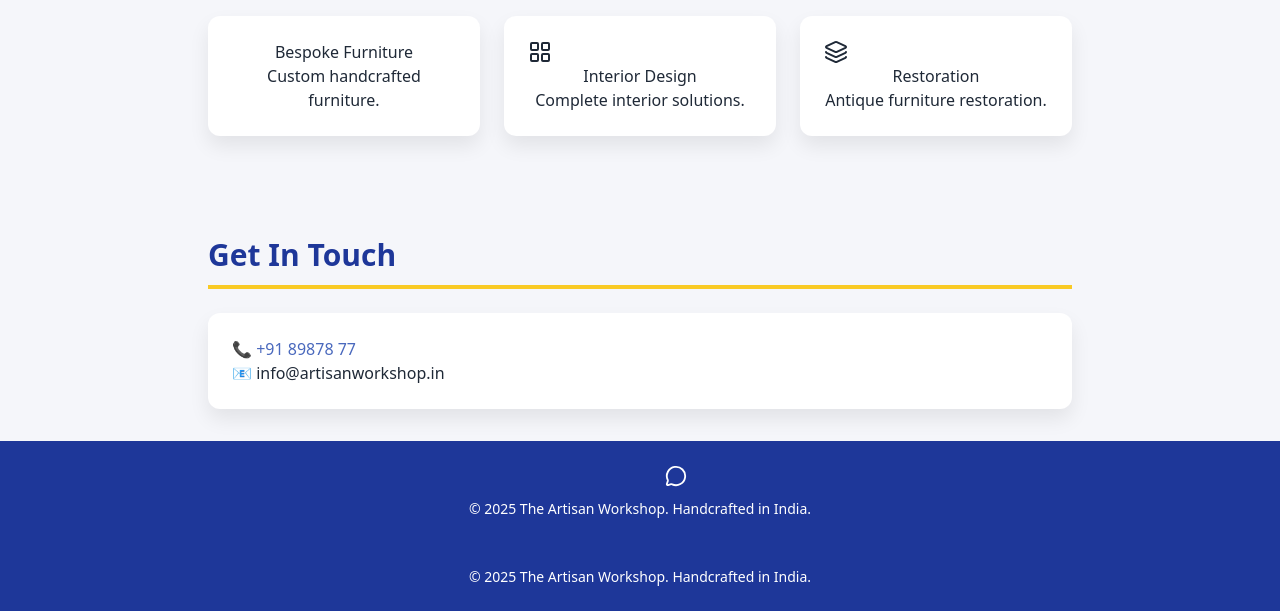
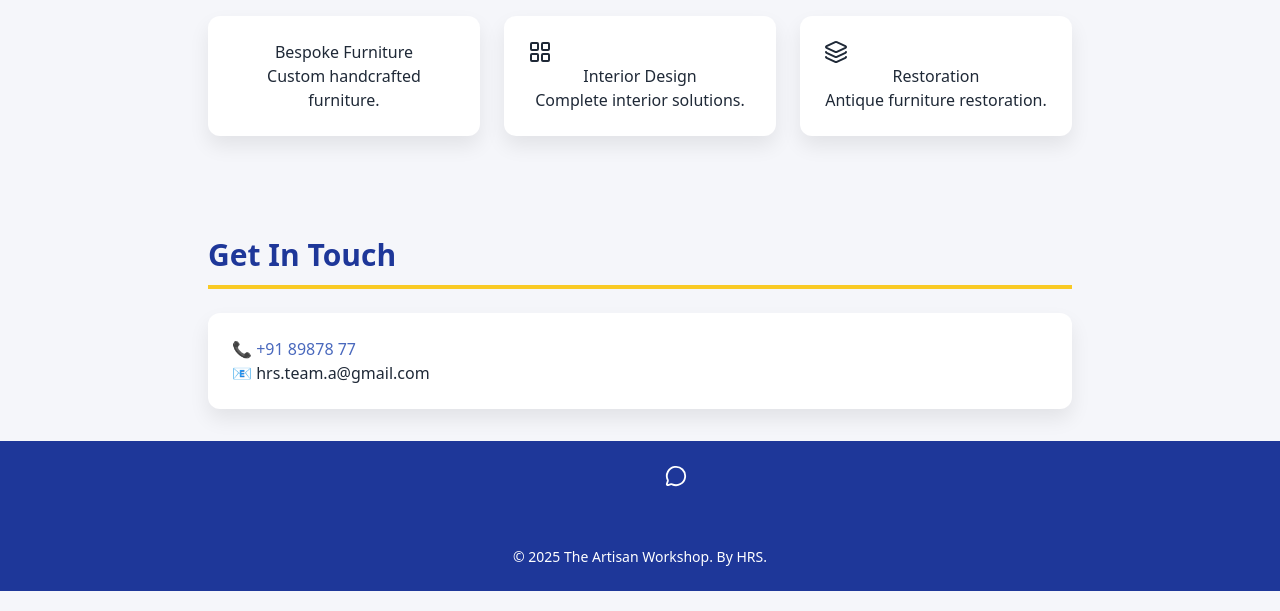
Before and after one commit to influencerhrs-design/Human123, a plain HTML site: page index.html in a window 1280 px wide. Shown: the part 742-1353 px from the top of the page. Drawn offline with nearby package versions, Linux system fonts and the light colour scheme.

Commit message:
Update index.html

```diff
--- a/index.html
+++ b/index.html
@@ -123,7 +123,7 @@
             <div class="card">
                 <p>
                     📞 <a href="tel:8987877" class="text-primary">+91 89878 77</a><br />
-                    📧 info@artisanworkshop.in
+                    📧 hrs.team.a@gmail.com
                 </p>
             </div>
         </section>
@@ -163,11 +163,11 @@
 
     </div>
 
-    © 2025 The Artisan Workshop. Handcrafted in India.
+
 </footer>
     <!-- FOOTER -->
     <footer class="bg-accent text-white p-6 text-center text-sm">
-        © 2025 The Artisan Workshop. Handcrafted in India.
+        © 2025 The Artisan Workshop.  By HRS.
     </footer>
 
 </body>
```
